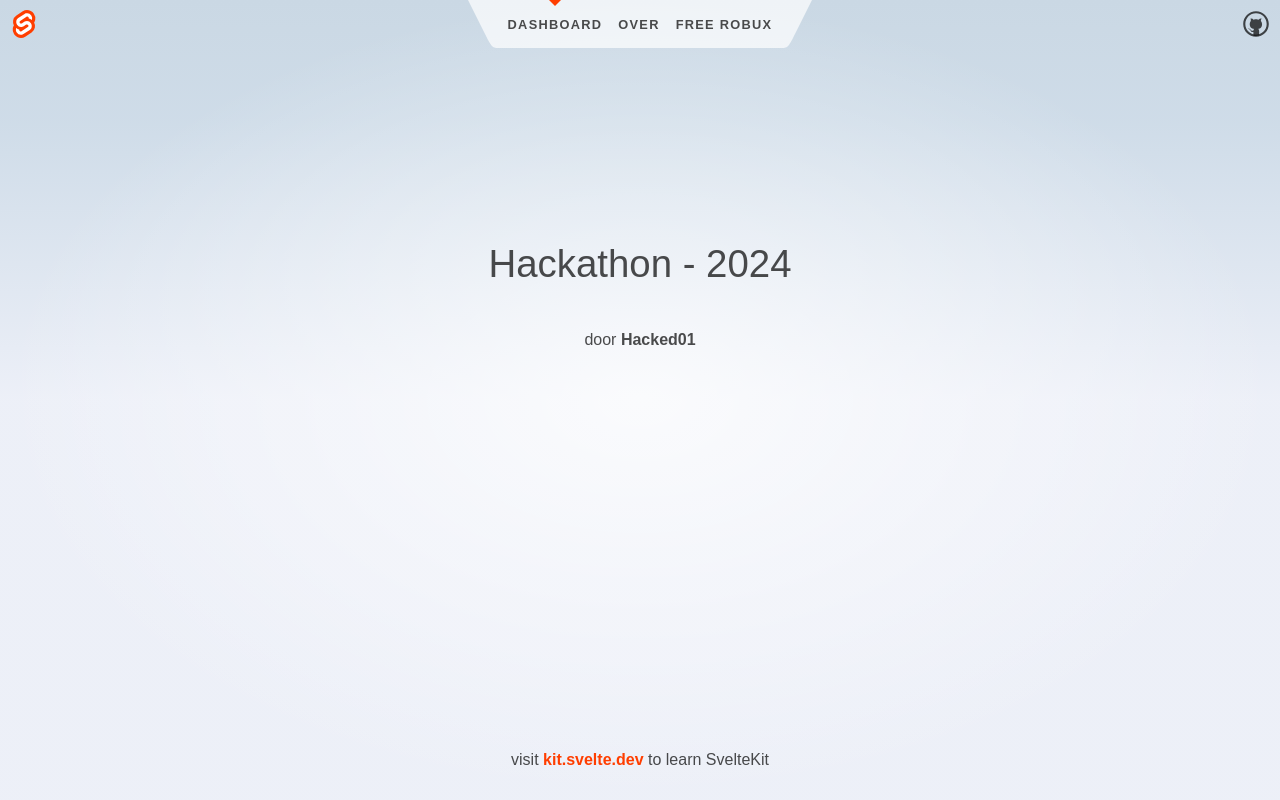
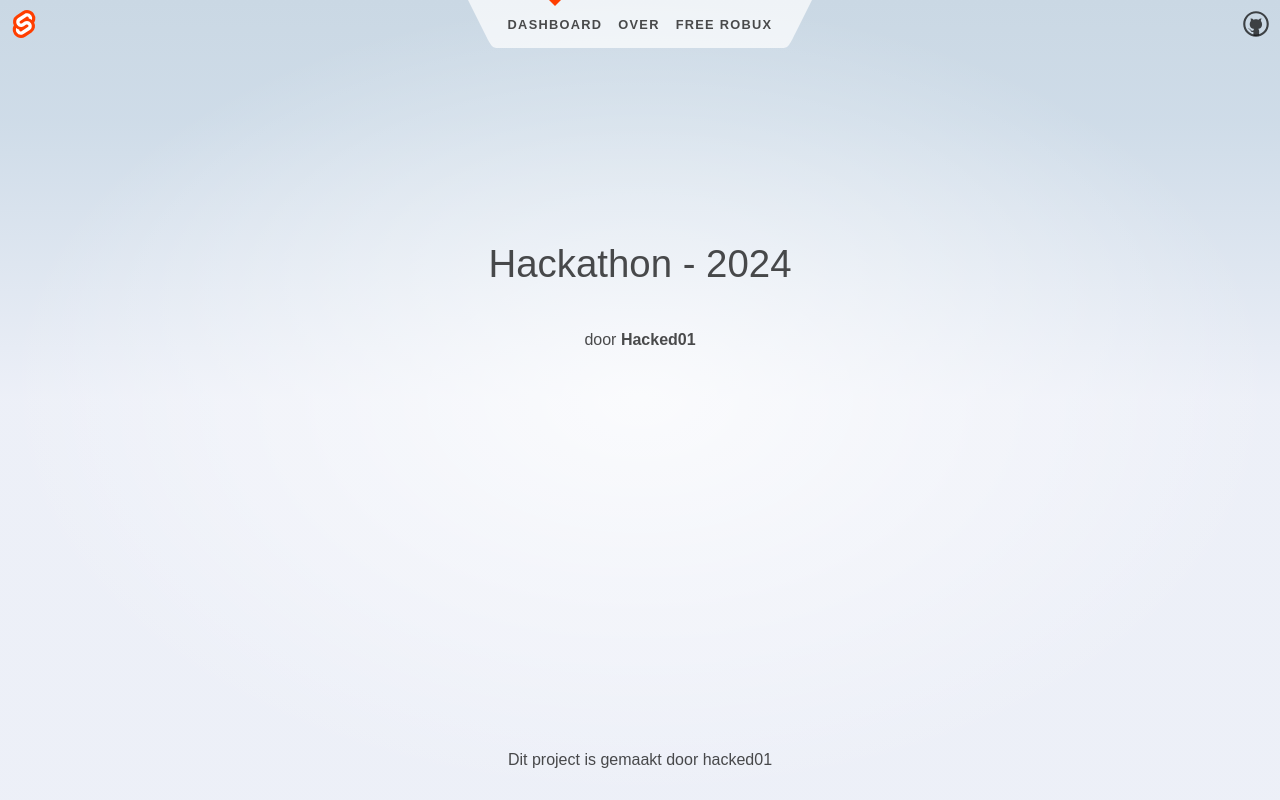
Before and after one commit to FroyoFrozen/Hackathon, a SvelteKit app: page / in a window 1280 px wide. Built offline with nearby package versions, Linux system fonts and the light colour scheme.

Commit message:
made a better footer

```diff
--- a/src/routes/+layout.svelte
+++ b/src/routes/+layout.svelte
@@ -11,7 +11,7 @@
 	</main>
 
 	<footer>
-		<p>visit <a href="https://kit.svelte.dev">kit.svelte.dev</a> to learn SvelteKit</p>
+		<p>Dit project is gemaakt door hacked01</p>
 	</footer>
 </div>
 
```
